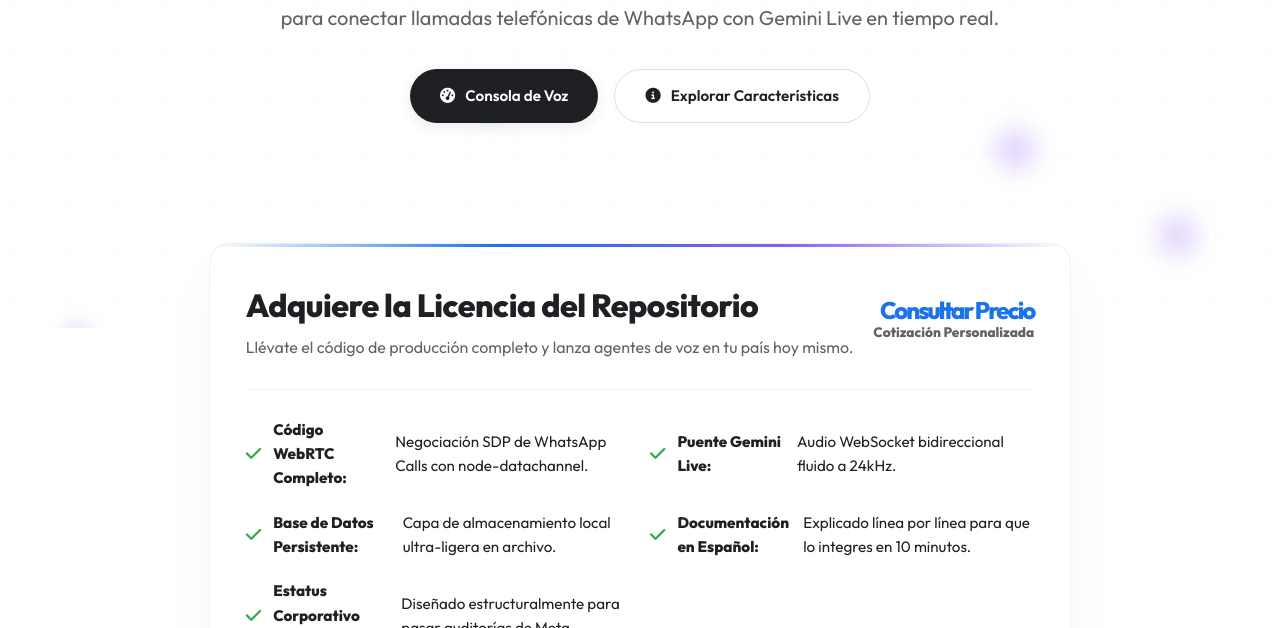
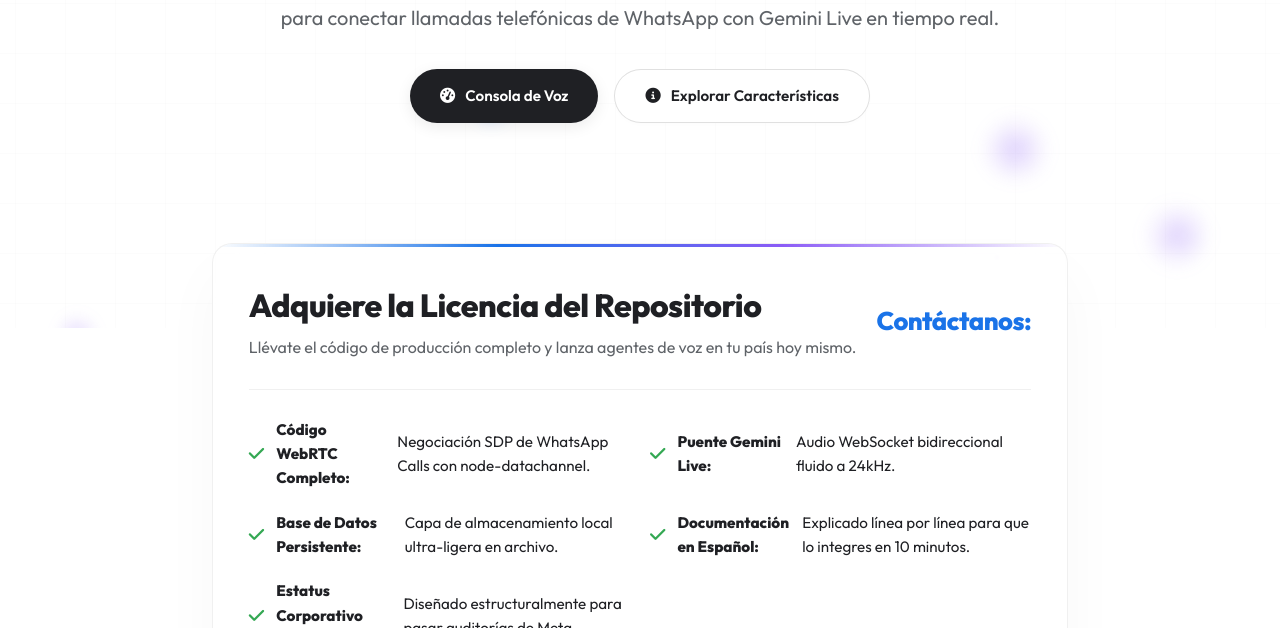
Before and after one commit to gglveliz-byte/whatsapp_voice_sdk, a plain HTML site: page frontend/index.html in a window 1280 px wide. Shown: the part 472-1100 px from the top of the page. Drawn offline with Linux system fonts and the light colour scheme.

Commit message:
clean: cambiar etiquetas de precio por Contáctanos simple en la landing page

```diff
--- a/frontend/index.html
+++ b/frontend/index.html
@@ -64,8 +64,7 @@
           <p>Llévate el código de producción completo y lanza agentes de voz en tu país hoy mismo.</p>
         </div>
         <div class="price-box">
-          <span class="amount" style="font-size: 1.5rem; color: var(--accent-blue);">Consultar Precio</span>
-          <span class="period" style="font-weight: 700;">Cotización Personalizada</span>
+          <span class="amount" style="font-size: 1.6rem; color: var(--accent-blue); font-weight: 700; letter-spacing: -0.5px;">Contáctanos:</span>
         </div>
       </div>
       <div class="divider"></div>
```
